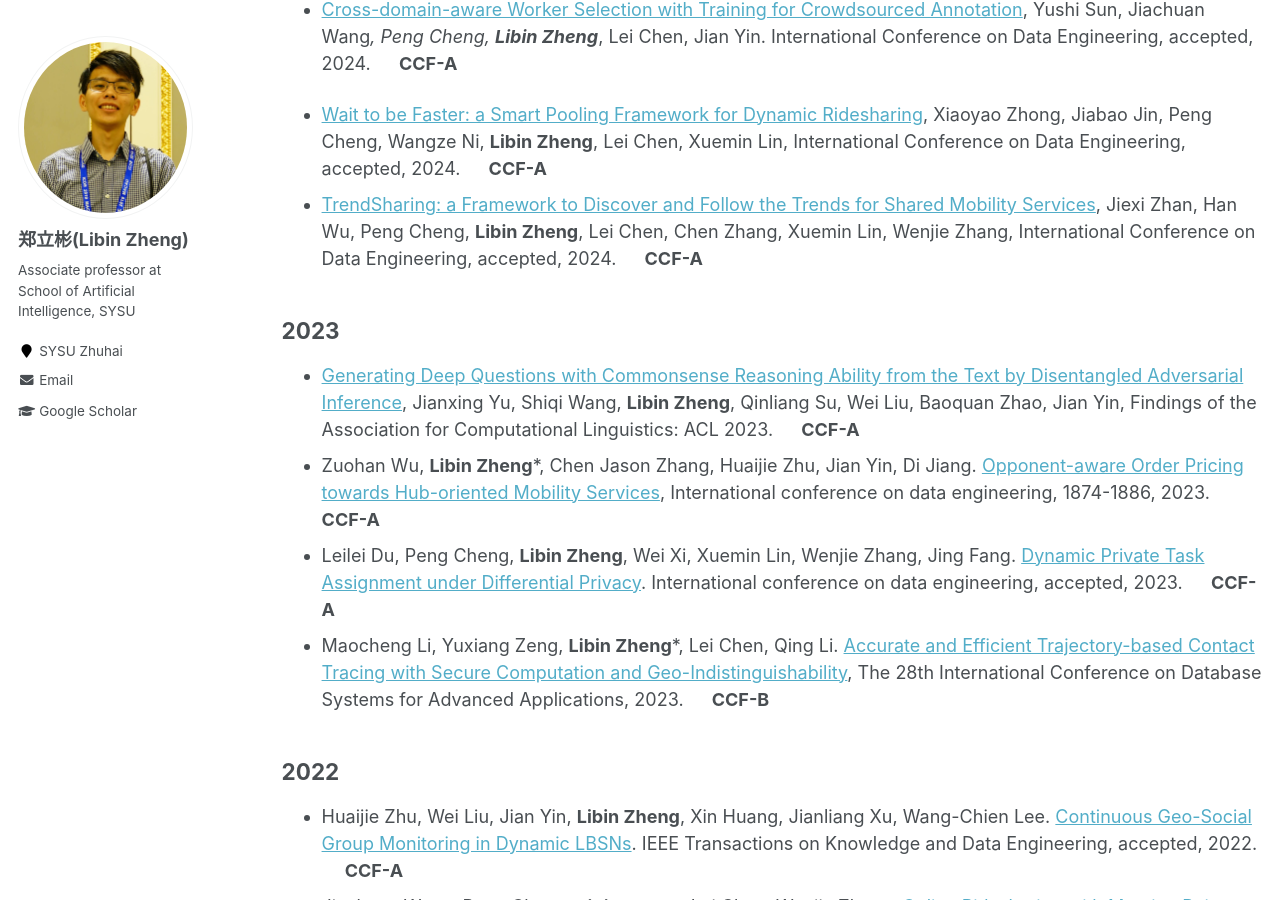
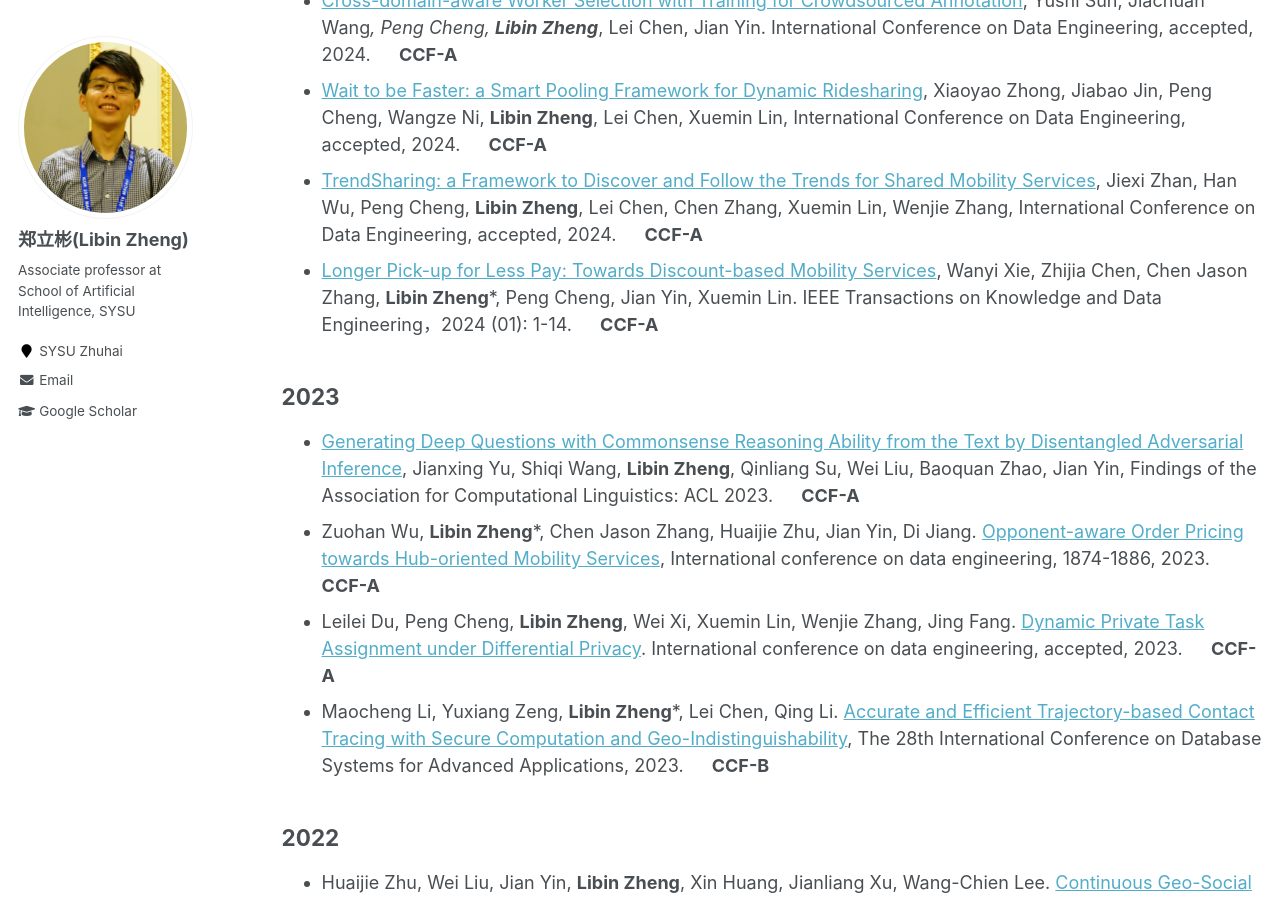
Before and after one commit to libinzheng/libinzheng.github.io, a Jekyll site: the page built from _pages/publications.md, in a window 1280 px wide and 900 px high, scrolled down 339 px. Built offline with Jekyll 4.4.1, drawn with Linux system fonts in a browser that asks for light colours.

Commit message:
Update publications.md

```diff
--- a/_pages/publications.md
+++ b/_pages/publications.md
@@ -6,16 +6,15 @@ author_profile: true
 ---
 ## 2024
 - [Privacy-preserving Traffic Flow Release with Consistency
-Constraints]()，Xiaoting Zhu, **Libin Zheng***, Chen Jason Zhang, Peng Cheng, Rui Meng, Lei Chen, Xuemin Lin, Jian Yin, International Conference on Data Engineering, accepted, 2024. &emsp;	 **CCF-A**
+Constraints]()，Xiaoting Zhu, **Libin Zheng***, Chen Jason Zhang, Peng Cheng, Rui Meng, Lei Chen, Xuemin Lin, Jian Yin, International Conference on Data Engineering, accepted, 2024. &emsp; **CCF-A**
 - [Cross-domain-aware Worker Selection with Training
 for Crowdsourced Annotation](), Yushi Sun, Jiachuan Wang*, Peng Cheng, **Libin Zheng***, Lei Chen, Jian Yin.  International Conference on Data Engineering, accepted, 2024. &emsp;    **CCF-A**
-
 - [Wait to be Faster: a Smart Pooling Framework for
-Dynamic Ridesharing](), Xiaoyao Zhong, Jiabao Jin, Peng Cheng, Wangze Ni, **Libin Zheng**, Lei Chen, Xuemin Lin, International Conference on Data Engineering, accepted, 2024. &emsp;
-	 **CCF-A**
+Dynamic Ridesharing](), Xiaoyao Zhong, Jiabao Jin, Peng Cheng, Wangze Ni, **Libin Zheng**, Lei Chen, Xuemin Lin, International Conference on Data Engineering, accepted, 2024. &emsp; **CCF-A**
 - [TrendSharing: a Framework to Discover and Follow
 the Trends for Shared Mobility Services](), Jiexi Zhan, Han Wu, Peng Cheng, **Libin Zheng**, Lei Chen, Chen Zhang, Xuemin Lin, Wenjie Zhang, International Conference on Data Engineering, accepted, 2024. &emsp;
 	 **CCF-A**
+- [Longer Pick-up for Less Pay: Towards Discount-based Mobility Services](), Wanyi Xie, Zhijia Chen, Chen Jason Zhang, **Libin Zheng***, Peng Cheng, Jian Yin, Xuemin Lin. IEEE Transactions on Knowledge and Data Engineering，2024 (01): 1-14.  &emsp;  **CCF-A**
 
 
 ## 2023
```
